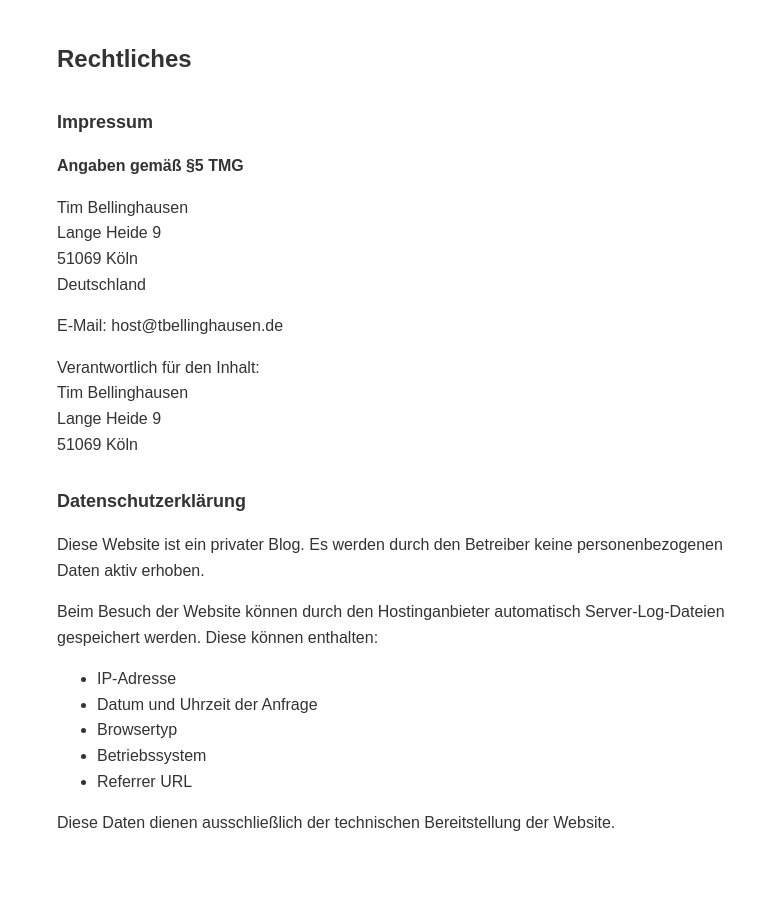
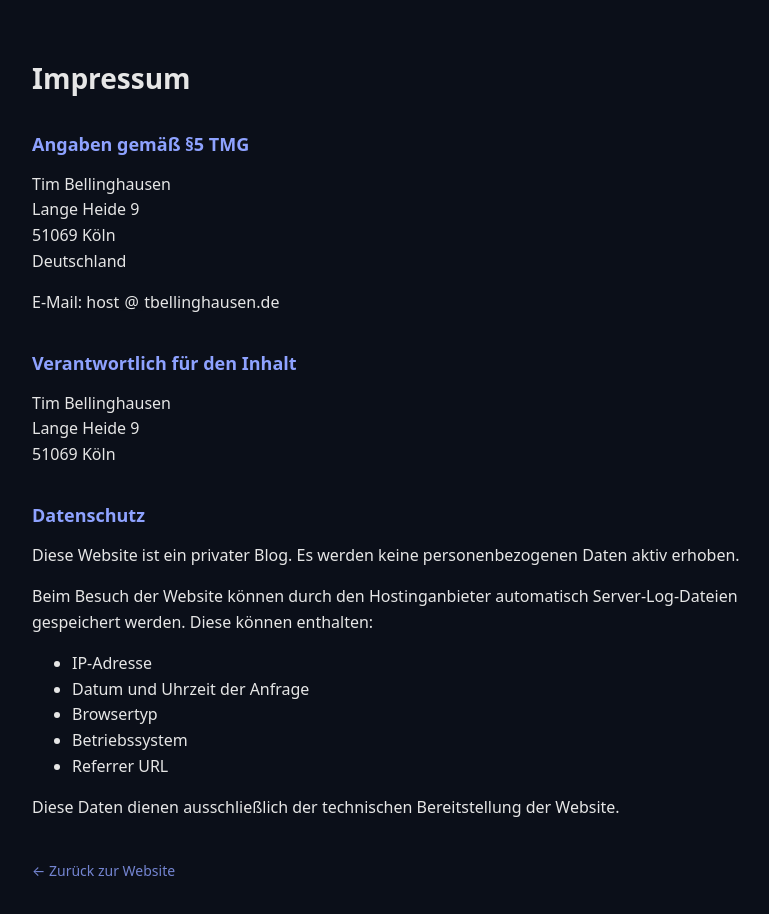
Before and after one commit to BelliTim/Public, a plain HTML site: page rechtliches.html in a window 1280 px wide. Shown: the whole page, without its empty margins (233-1002 px from the left). Before the commit the page ends 876 px from the top, so only its background shows below. Drawn offline with Linux system fonts and the light colour scheme.

Commit message:
Update rechtliches.html

```diff
--- a/rechtliches.html
+++ b/rechtliches.html
@@ -2,26 +2,72 @@
 <html lang="de">
 <head>
 <meta charset="UTF-8">
-<title>Rechtliches</title>
+<title>Impressum</title>
+
 <style>
+
 body{
-  font-family: Arial, sans-serif;
-  max-width: 700px;
-  margin: 40px auto;
-  line-height: 1.6;
-  color:#333;
+  background:#0b0f19;
+  color:#e6e6e6;
+  font-family: system-ui, -apple-system, Arial, sans-serif;
+  margin:0;
+  padding:40px 20px;
 }
-h1{font-size:24px;}
-h2{margin-top:30px;font-size:18px;}
+
+.container{
+  max-width:750px;
+  margin:auto;
+}
+
+h1{
+  font-size:28px;
+  margin-bottom:25px;
+}
+
+h2{
+  margin-top:35px;
+  font-size:18px;
+  color:#8ea2ff;
+}
+
+p{
+  line-height:1.6;
+}
+
+ul{
+  line-height:1.6;
+}
+
+a{
+  color:#8ea2ff;
+  text-decoration:none;
+}
+
+a:hover{
+  text-decoration:underline;
+}
+
+/* Bot Schutz Klammern */
+.bot{
+  color:#0b0f19;
+}
+
+.back{
+  margin-top:40px;
+  font-size:14px;
+  opacity:0.8;
+}
+
 </style>
 </head>
 
 <body>
 
-<h1>Rechtliches</h1>
+<div class="container">
 
-<h2>Impressum</h2>
-<p><strong>Angaben gemäß §5 TMG</strong></p>
+<h1>Impressum</h1>
+
+<h2>Angaben gemäß §5 TMG</h2>
 
 <p>
 Tim Bellinghausen<br>
@@ -30,18 +76,21 @@ Lange Heide 9<br>
 Deutschland
 </p>
 
-<p>E-Mail: host@tbellinghausen.de</p>
+<p>
+E-Mail: host<span class="bot">[</span>@<span class="bot">]</span>tbellinghausen.de
+</p>
+
+<h2>Verantwortlich für den Inhalt</h2>
 
 <p>
-Verantwortlich für den Inhalt:<br>
 Tim Bellinghausen<br>
 Lange Heide 9<br>
 51069 Köln
 </p>
 
-<h2>Datenschutzerklärung</h2>
+<h2>Datenschutz</h2>
 
-<p>Diese Website ist ein privater Blog. Es werden durch den Betreiber keine personenbezogenen Daten aktiv erhoben.</p>
+<p>Diese Website ist ein privater Blog. Es werden keine personenbezogenen Daten aktiv erhoben.</p>
 
 <p>Beim Besuch der Website können durch den Hostinganbieter automatisch Server-Log-Dateien gespeichert werden. Diese können enthalten:</p>
 
@@ -55,5 +104,11 @@ Lange Heide 9<br>
 
 <p>Diese Daten dienen ausschließlich der technischen Bereitstellung der Website.</p>
 
+<div class="back">
+<a href="https://tbellinghausen.de">← Zurück zur Website</a>
+</div>
+
+</div>
+
 </body>
 </html>
```
